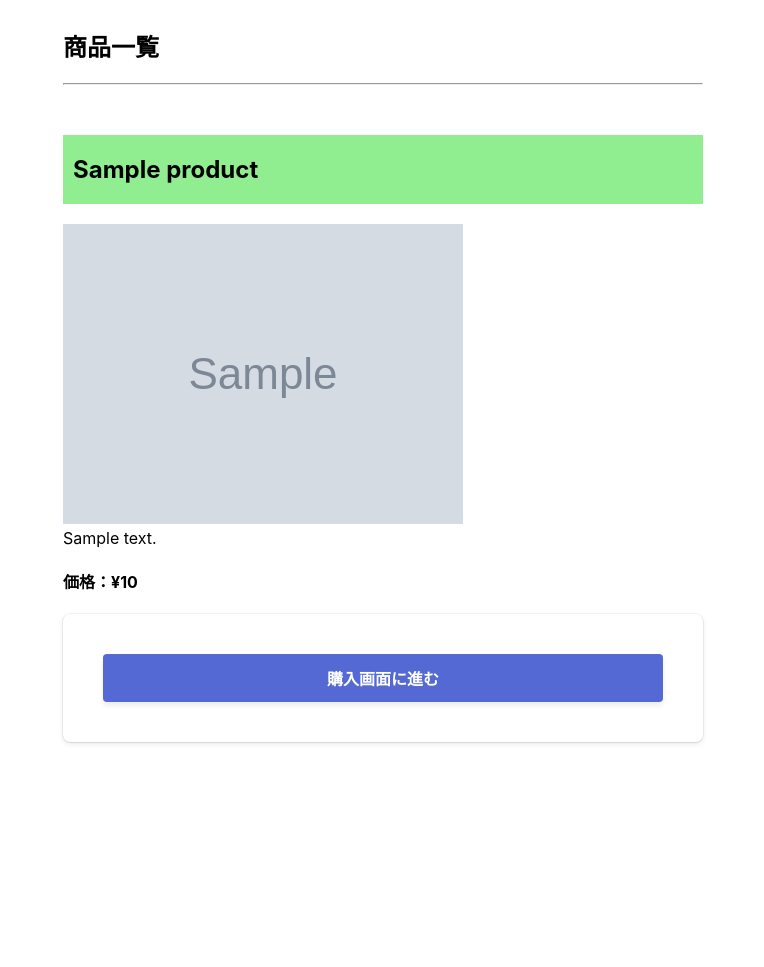
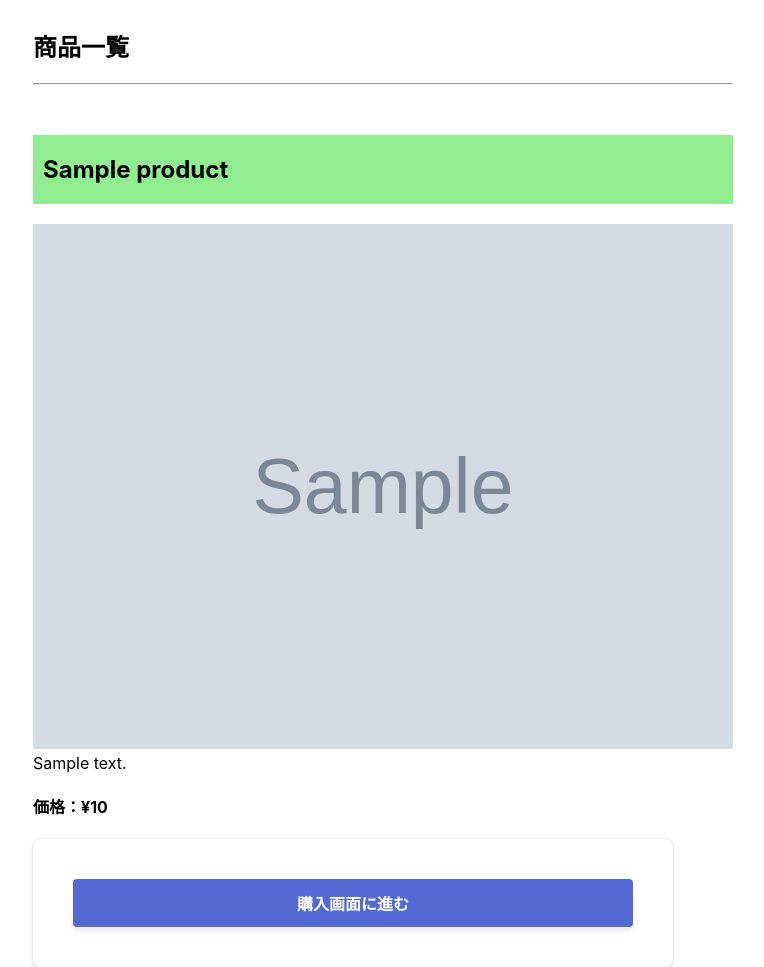
Before and after one commit to takushisato/Django-stripe-test, a Django app: page / in a window 1280 px wide. Shown: the whole page, without its empty margins (265-1029 px from the left). Before the commit the page ends 744 px from the top, so only its background shows below. Run offline with Django 4.2, Linux system fonts and the light colour scheme; tables that the repository leaves empty hold one stand-in row (values such as "Sample post"); grey boxes marked "Sample" are stand-in pictures; some libraries are stand-ins or nearby versions.

Commit message:
CSS変更

```diff
--- a/template/product-top.html
+++ b/template/product-top.html
@@ -19,7 +19,7 @@
                 {% for product in product_list %}
                   <h2>{{ product.name }}</h2>
                   <picture>
-                  <img src="{{product.file.url}}" alt="image" style="width:auto;">
+                  <img src="{{product.file.url}}" alt="image" style="width:700px;">
                   </picture>
                   <div>{{ product.description }}</div>
 
```
